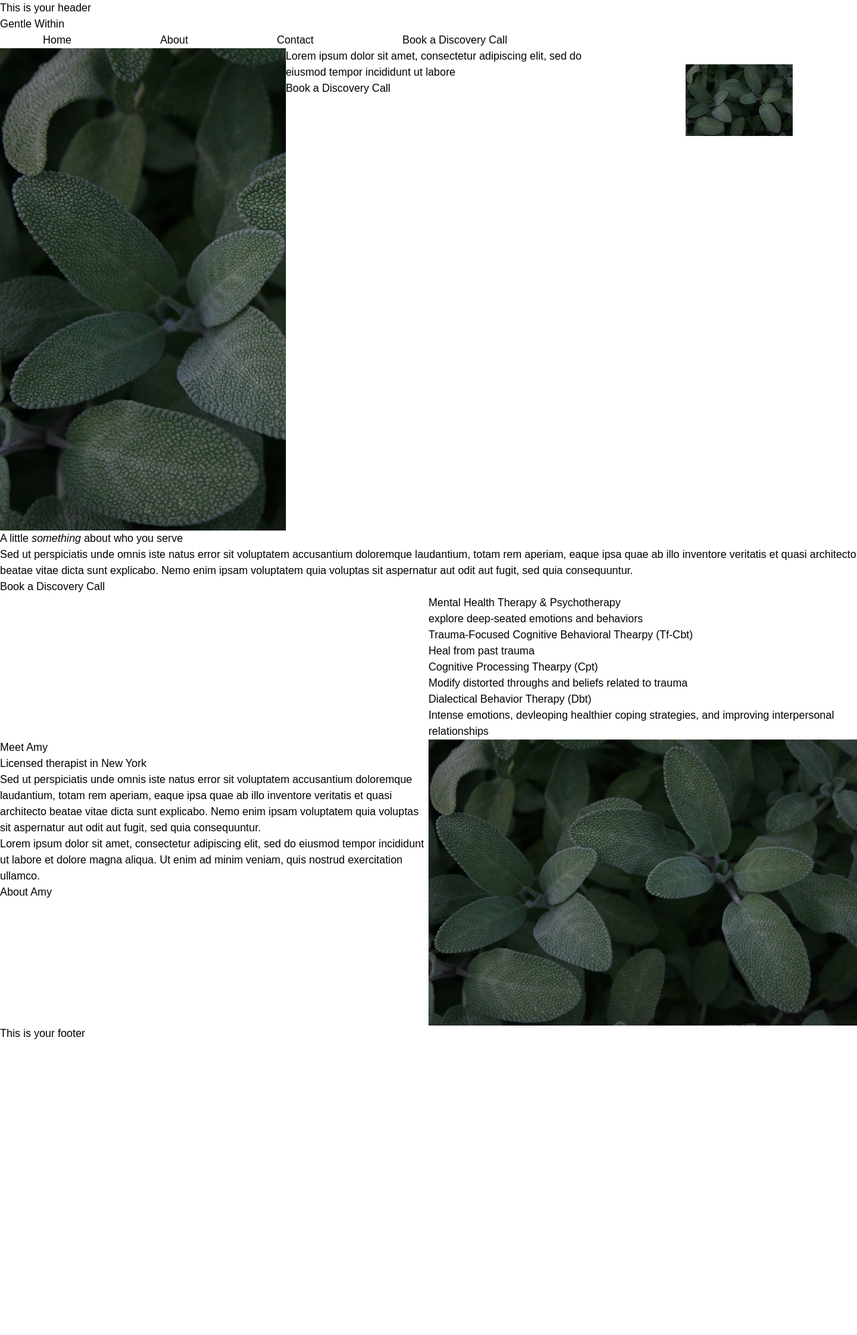
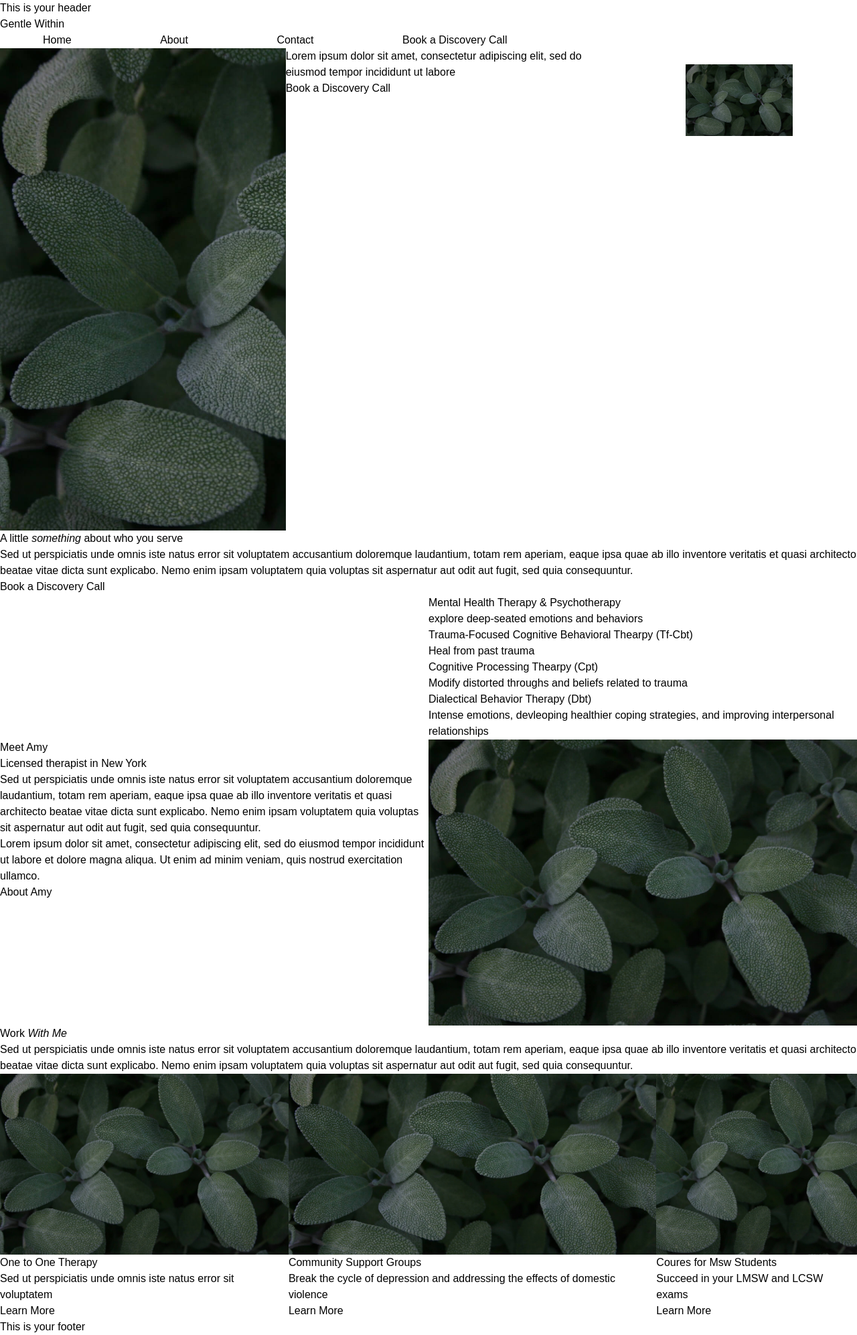
Before and after one commit to brittwoodard/gentle-within, a Jekyll site: the page built from index.html, in a window 1280 px wide. Shown: the whole page at 67% size. Built offline with Jekyll 4.4.1, drawn with Linux system fonts in a browser that asks for light colours; nearby versions of some CDN libraries; before the commit the page ends 1555 px from its top, so only the background shows below that.

Commit message:
services structure

```diff
--- a/assets/css/style.css
+++ b/assets/css/style.css
@@ -540,6 +540,9 @@ body {
 .min-h-\[80vh\] {
   min-height: 80vh;
 }
+.min-h-\[30vh\] {
+  min-height: 30vh;
+}
 .w-full {
   width: 100%;
 }
--- a/index.html
+++ b/index.html
@@ -42,6 +42,23 @@ about:
   image:
     image_path: /uploads/temporary.jpg
     image_description: Image Description
+services:
+  heading_html: "Work <em>With Me</em>"
+  description_html: |
+    <p>Sed ut perspiciatis unde omnis iste natus error sit voluptatem accusantium doloremque laudantium, totam rem aperiam, eaque ipsa quae ab illo inventore veritatis et quasi architecto beatae vitae dicta sunt explicabo. Nemo enim ipsam voluptatem quia voluptas sit aspernatur aut odit aut fugit, sed quia consequuntur.</p>
+  services:
+   - title: One to One Therapy
+     description: Sed ut perspiciatis unde omnis iste natus error sit voluptatem
+     url:
+     featured_image: /uploads/temporary.jpg
+   - title: Community Support Groups
+     description: Break the cycle of depression and addressing the effects of domestic violence
+     url:
+     featured_image: /uploads/temporary.jpg
+   - title: Coures for Msw Students
+     description: Succeed in your LMSW and LCSW exams
+     url:
+     featured_image: /uploads/temporary.jpg
 seo:
   title: Gentle Within
   description:
@@ -132,3 +149,26 @@ seo:
     <img src="{{ page.about.image.image_path }}" alt="{{ page.about.image.image_description }}">
   </div>
 </section>
+
+
+<!-- Work with Me Section -->
+<section>
+  <div>
+    <h2>{{ page.services.heading_html }}</h2>
+    <div>
+      {{ page.services.description_html | markdownify }}
+    </div>
+  </div>
+
+  <div class="flex justify-between">
+    {% for item in page.services.services %}
+    <div>
+      <div class="bg-image-style min-h-[30vh]" style="background-image: url('{{ item.featured_image }}');"></div>
+      <h3>{{ item.title }}</h3>
+      <p>{{ item.description }}</p>
+      <a class="link" href="{{ item.url }}">Learn More</a>
+    </div>
+    {% endfor %}
+
+  </div>
+</section>
```
